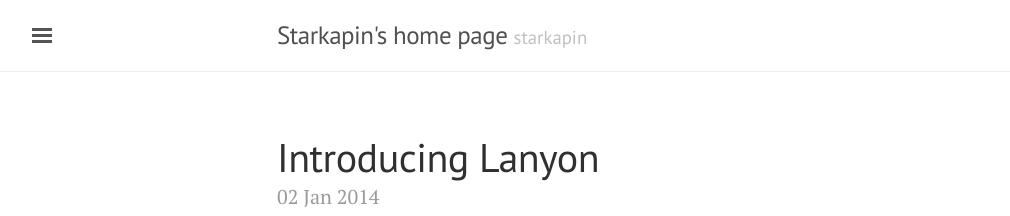
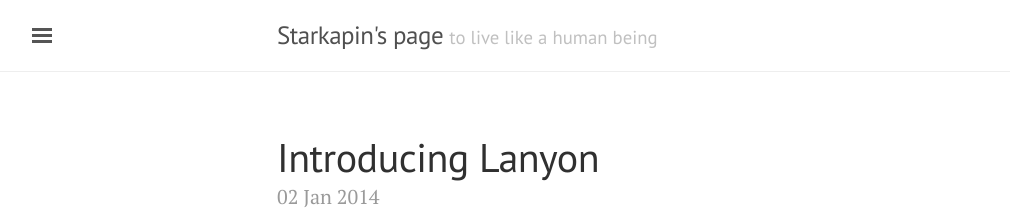
Before and after one commit to Sunggu/sunggu.github.com, a Jekyll site: the page built from index.html, in a window 1280 px wide and 900 px high. Shown: the top 216 px of the window, without its empty margins (3-1013 px from the left). Built offline with Jekyll 4.4.1, drawn with Linux system fonts in a browser that asks for light colours; the list of posts is cut into pages by our own code.

Commit message:
Update _config.yml

```diff
--- a/_config.yml
+++ b/_config.yml
@@ -5,9 +5,9 @@
 relative_permalinks: false
 
 # Setup
-title:               Starkapin's home page
-tagline:             'starkapin'
-description:         'A reserved <a href="http://jekyllrb.com" target="_blank">Jekyll</a> theme that places the utmost gravity on content with a hidden drawer. Made by <a href="https://twitter.com/mdo" target="_blank">@mdo</a>.'
+title:               Starkapin's page
+tagline:             'to live like a human being'
+description:         'Writer by <a href="https://starkapin.tistory.com/" target="_blank">@starkapin</a>.'
 url:                 'http://sunggu.github.io/'
 baseurl:             'http://sunggu.github.io/'
 paginate:            5
```
